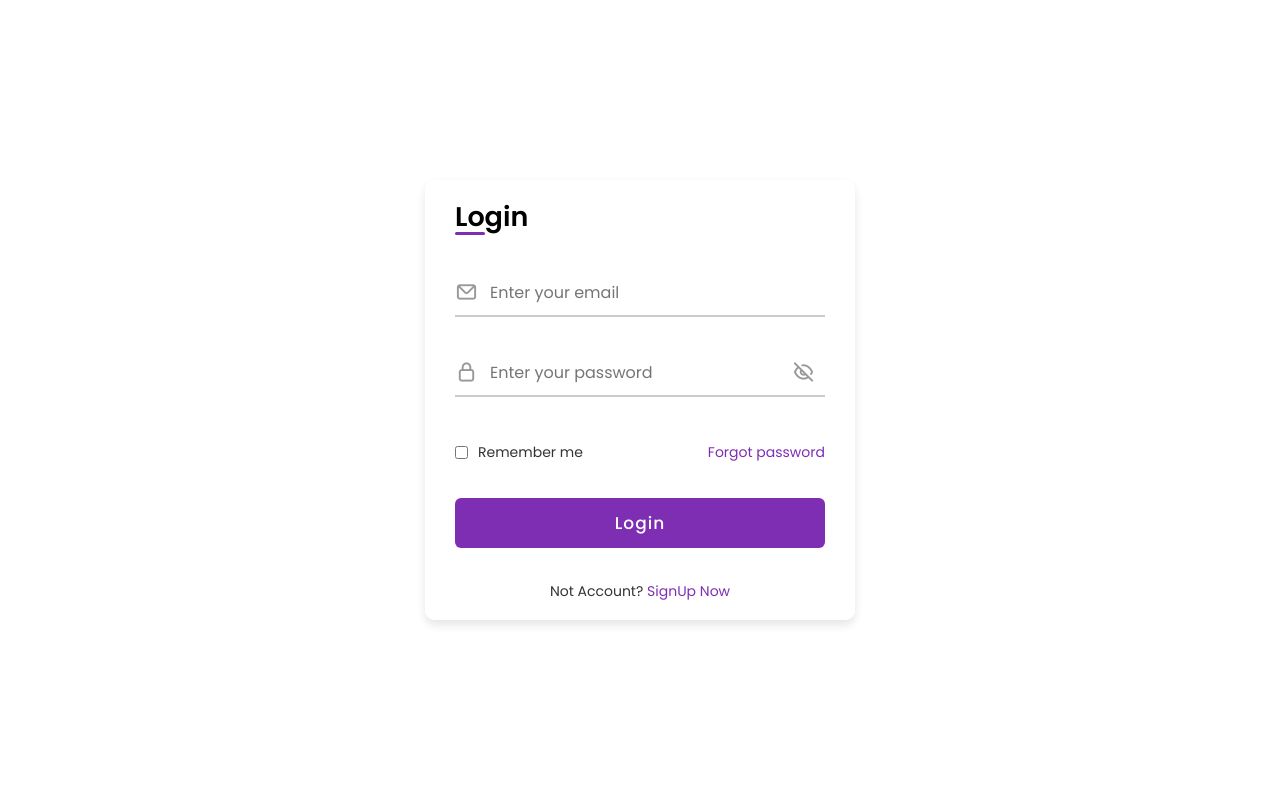
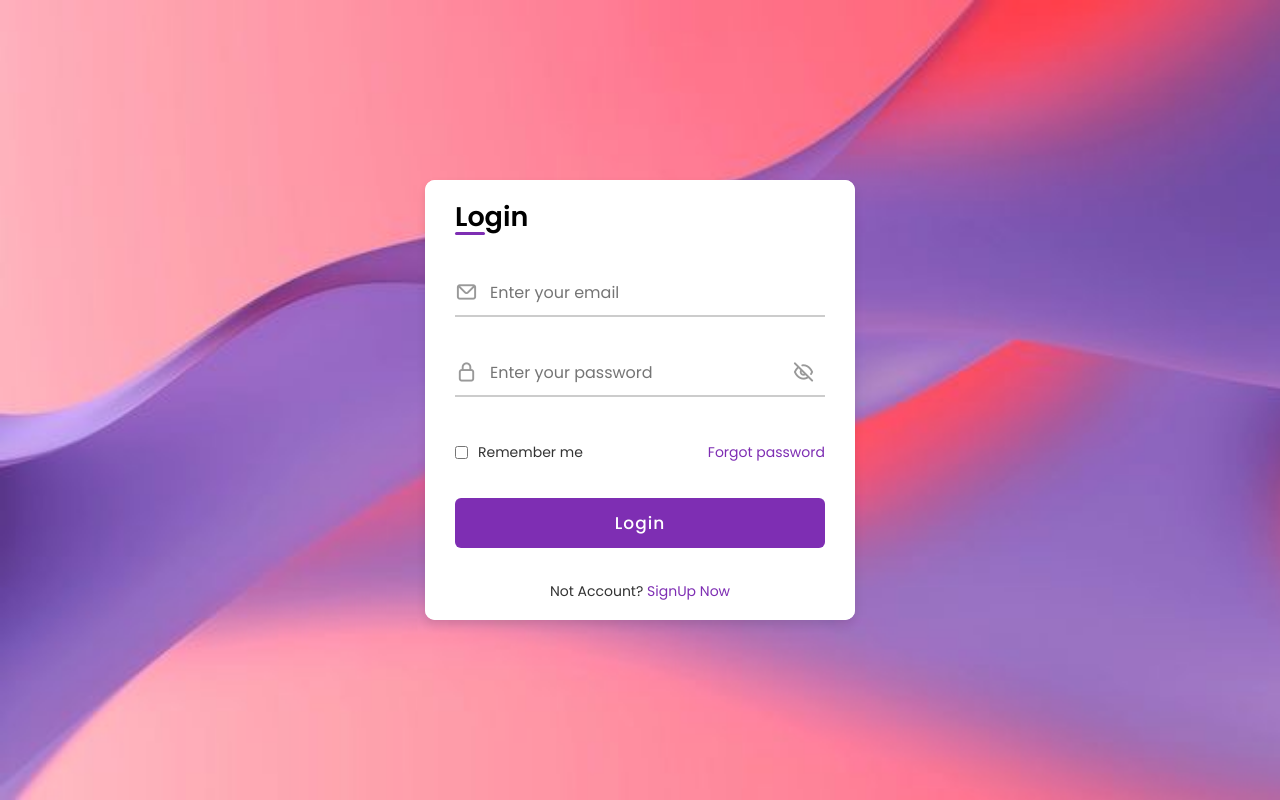
Before and after one commit to Quatys/WebTech-Ass1, a plain HTML site: page index.html in a window 1280 px wide. Drawn offline with nearby package versions, Linux system fonts and the light colour scheme.

Commit message:
Update style.css

```diff
--- a/style.css
+++ b/style.css
@@ -12,7 +12,7 @@ body{
     display: flex;
     align-items: center;
     justify-content: center;
-    background-image: url('/image/IMG_4963.JPG');
+    background-image: url('IMG_4963.JPG');
     background-size: cover;
 }
 .container{
```
